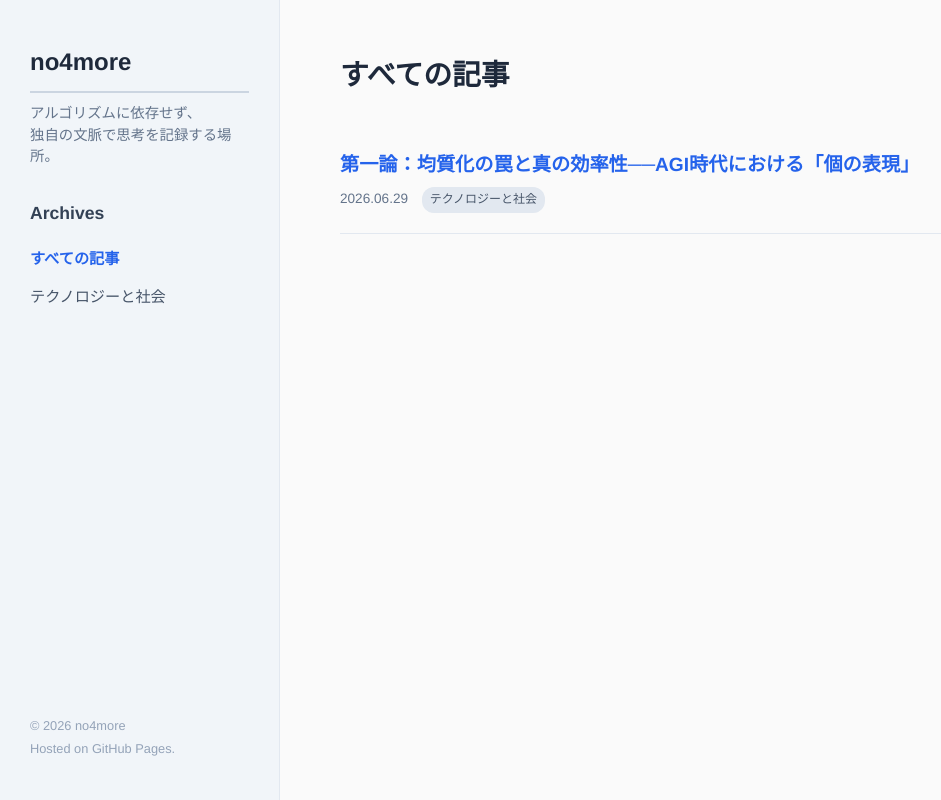
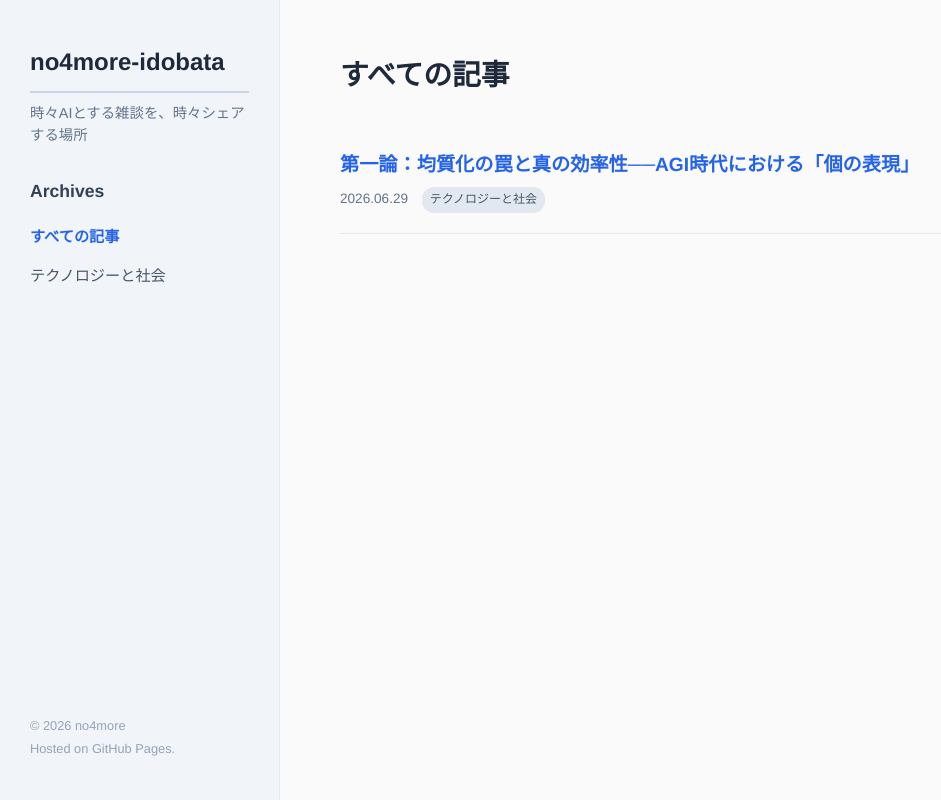
Before and after one commit to no4more/no4more.github.io, a plain HTML site: page index.html in a window 1280 px wide. Shown: the whole page, without its empty margins (0-941 px from the left). Drawn offline with Linux system fonts and the light colour scheme.

Commit message:
Update index.html

```diff
--- a/index.html
+++ b/index.html
@@ -2,7 +2,7 @@
 <html lang="ja">
 <head>
     <meta charset="UTF-8">
-    <title>no4more の思考ログ</title>
+    <title>no4more-idobata</title>
     <meta name="viewport" content="width=device-width, initial-scale=1.0">
     <style>
         /* 全体のリセットと基本設定 */
@@ -166,8 +166,8 @@
     <div class="sidebar">
         <div>
             <div class="sidebar-header" onclick="showCategory('すべての記事')">
-                <h1>no4more</h1>
-                <p>アルゴリズムに依存せず、<br>独自の文脈で思考を記録する場所。</p>
+                <h1>no4more-idobata</h1>
+                <p>時々AIとする雑談を、時々シェアする場所</p>
             </div>
 
             <!-- JavaScriptで自動生成されるアーカイブメニュー -->
```
